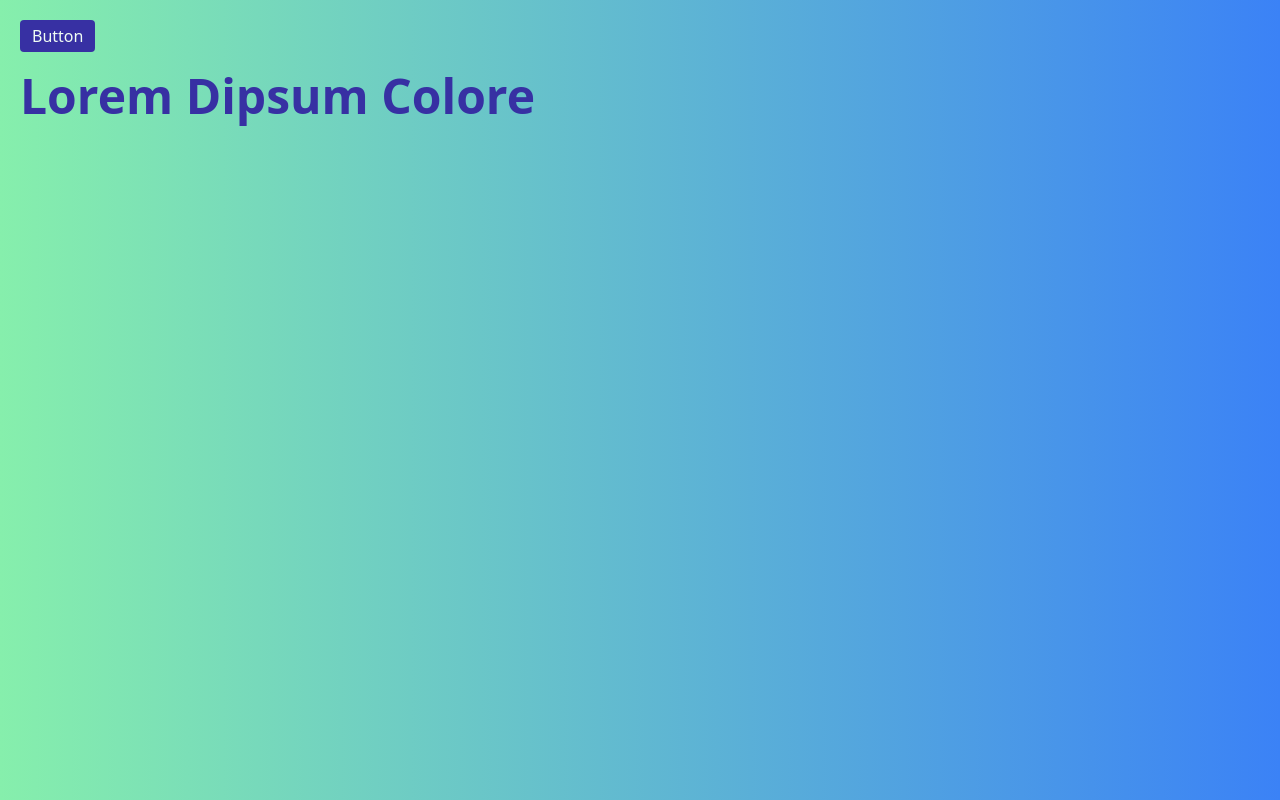
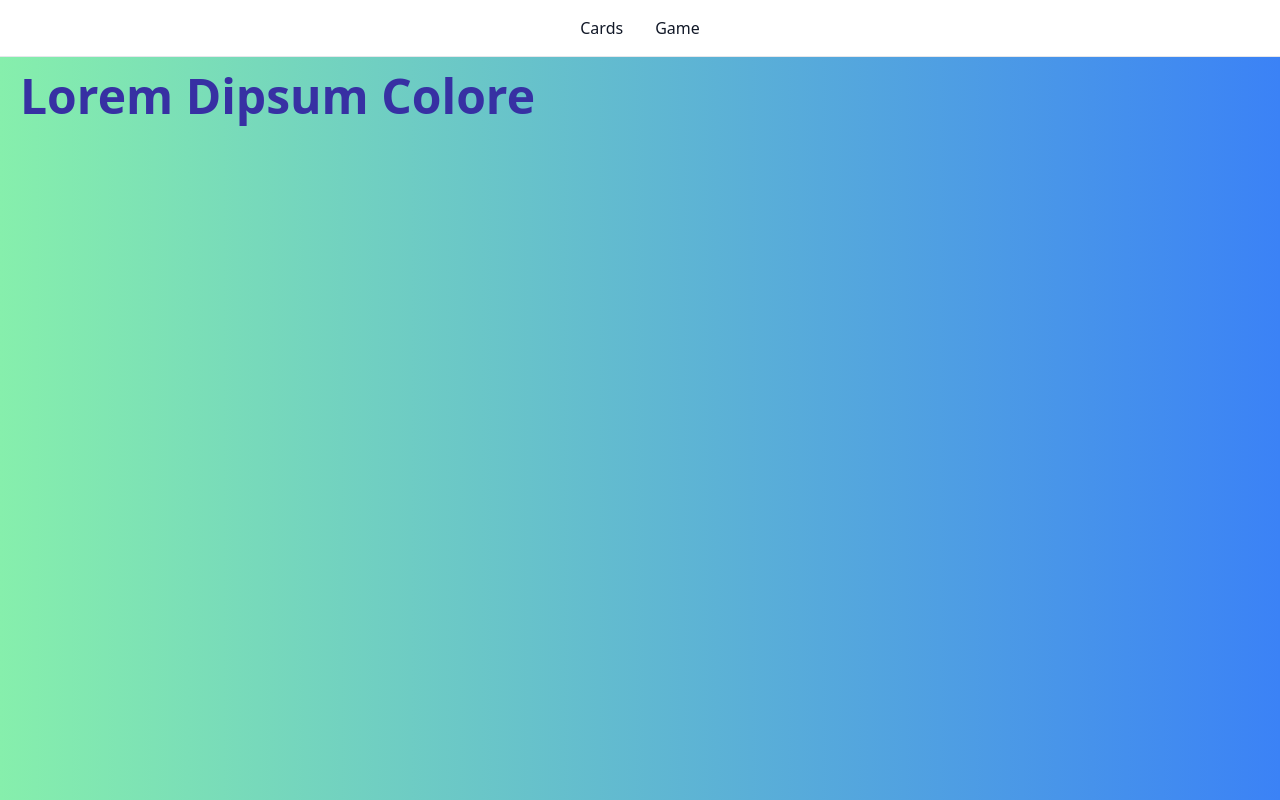
Before and after one commit to JackFawthorpe/TMAI, a Svelte app in the folder frontend/: page / in a window 1280 px wide. Built offline with nearby package versions, Linux system fonts and the light colour scheme; no server answers.

Commit message:
nabar lookin dope

```diff
--- a/frontend/src/components/Navbar.svelte
+++ b/frontend/src/components/Navbar.svelte
@@ -1,7 +1,18 @@
 <script>
-
+    import {Link} from "svelte-routing";
 </script>
 
-<div>
-<!--    <h1>NavBar</h1>-->
-</div>
+<nav class="bg-white dark:bg-gray-900 fixed w-full z-20 top-0 left-0 border-b border-gray-200 dark:border-gray-600">
+    <div class="max-w-screen-xl flex flex-wrap items-center justify-center mx-auto p-4">
+        <div class="items-center justify-between hidden w-full md:flex md:w-auto md:order-1" id="navbar-sticky">
+            <ul class="flex flex-col p-4 md:p-0 mt-4 font-medium border border-gray-100 rounded-lg bg-gray-50 md:flex-row md:space-x-8 md:mt-0 md:border-0 md:bg-white dark:bg-gray-800 md:dark:bg-gray-900 dark:border-gray-700">
+                <li>
+                    <Link to="#" class="block py-2 pl-3 pr-4 text-gray-900 rounded hover:bg-gray-100 md:hover:bg-transparent md:hover:text-indigo-800 md:p-0 md:dark:hover:text-blue-500 dark:text-white dark:hover:bg-gray-700 dark:hover:text-white md:dark:hover:bg-transparent dark:border-gray-700">Cards</Link>
+                </li>
+                <li>
+                    <Link to ="#" class="block py-2 pl-3 pr-4 text-gray-900 rounded hover:bg-gray-100 md:hover:bg-transparent md:hover:text-indigo-800 md:p-0 md:dark:hover:text-blue-500 dark:text-white dark:hover:bg-gray-700 dark:hover:text-white md:dark:hover:bg-transparent dark:border-gray-700">Game</Link>
+                </li>
+            </ul>
+        </div>
+    </div>
+</nav>
```
